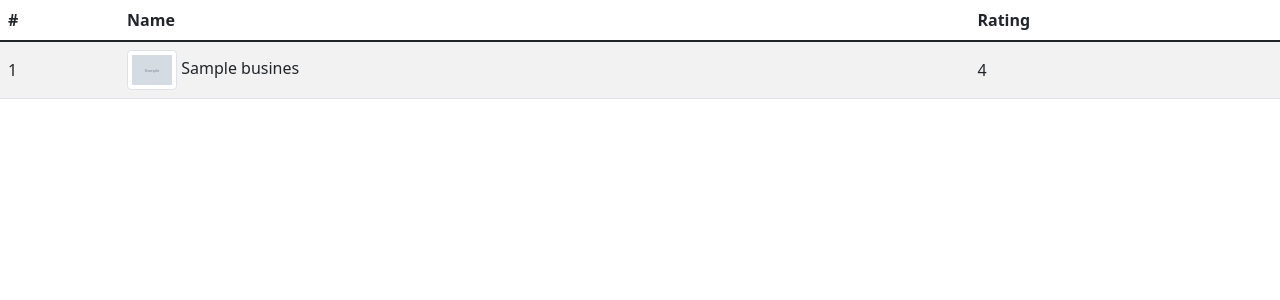
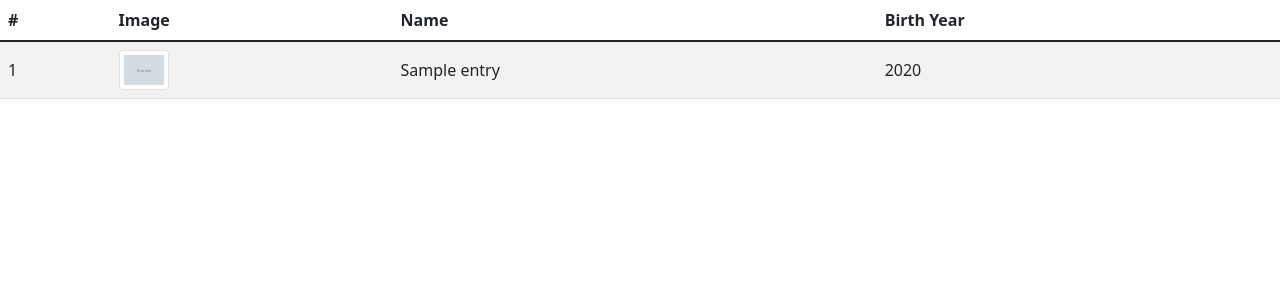
Before and after one commit to kev-odin/flask-week-4, a Flask app: template templates/home.html in a window 1280 px wide. Shown: the part 56-356 px from the top of the page. Run offline with Flask 2, Linux system fonts and the light colour scheme; the template is opened without the code that fills it: most values are stand-ins (such as "Sample title", 1, 10 or a date in 2020); grey boxes marked "Sample" are stand-in pictures.

Commit message:
learn: adapted from blog

```diff
--- a/templates/home.html
+++ b/templates/home.html
@@ -6,21 +6,20 @@
   <thead>
     <tr>
       <th scope="col">#</th>
+      <th scope="col">Image</th>
       <th scope="col">Name</th>
-      <th scope="col">Rating</th>
+      <th scope="col">Birth Year</th>
     </tr>
   </thead>
   <tbody>
-
-		{% for business in myData %}
-			<tr>
-				<td class="align-middle">{{ loop.index0 +1 }}</td>
-				<td class="align-middle"> <img src= {{ business['image_url'] }} class="img-thumbnail" style="max-height:50px;max-width:50px;"> {{business['name']}}</td>
-				<td class="align-middle">{{ business['rating']}}</td>
-			</tr>
-
-        {% endfor %}
-
+    {% for entry in myData %}
+    <tr>
+      <td class="align-middle">{{ loop.index0 +1 }}</td>
+      <td class="align-middle"> <img src= {{ entry['image_url'] }} class="img-thumbnail" style="max-height:50px;max-width:50px;">
+      <td class="align-middle">{{ entry['name'] }}</td>
+      <td class="align-middle">{{ entry['year'] }}</td>
+    </tr>
+    {% endfor %}
   </tbody>
 </table>
- {% endblock %}
+{% endblock %}
--- a/templates/login.html
+++ b/templates/login.html
@@ -12,7 +12,7 @@
     {% if form.email.errors %}
             <ul class="errors">
               {% for error in form.email.errors %}
-				`  <li>{{ error }}</li>
+              <li>{{ error }}</li>
               {% endfor %}
             </ul>
     {% endif %}
```
Also changed, not shown: wiki.py (+0 -14 lines). Lines whose indentation alone changed are shown as unchanged.
